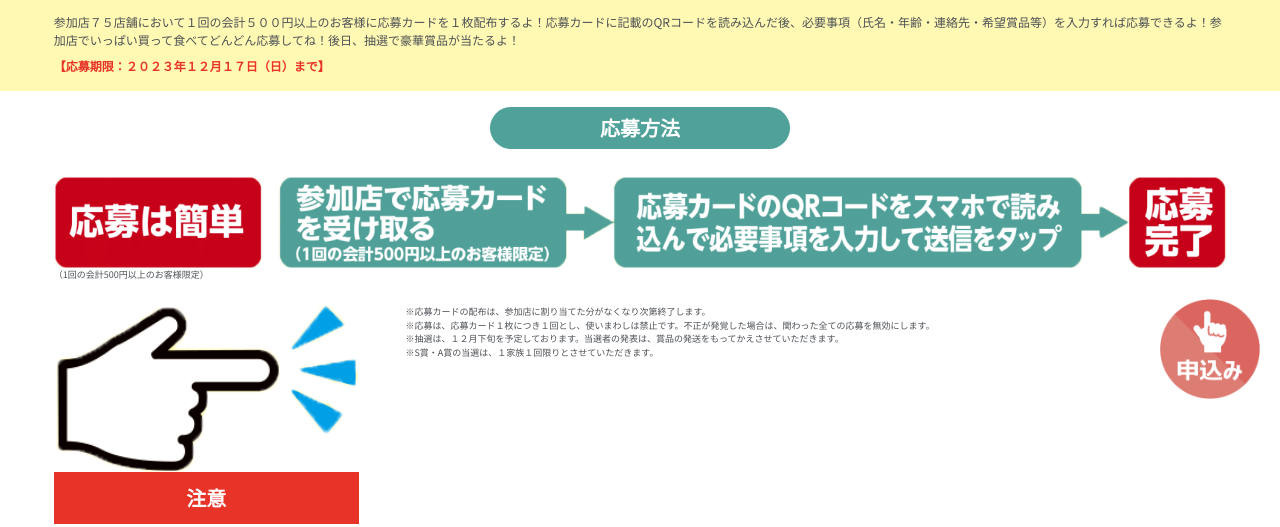
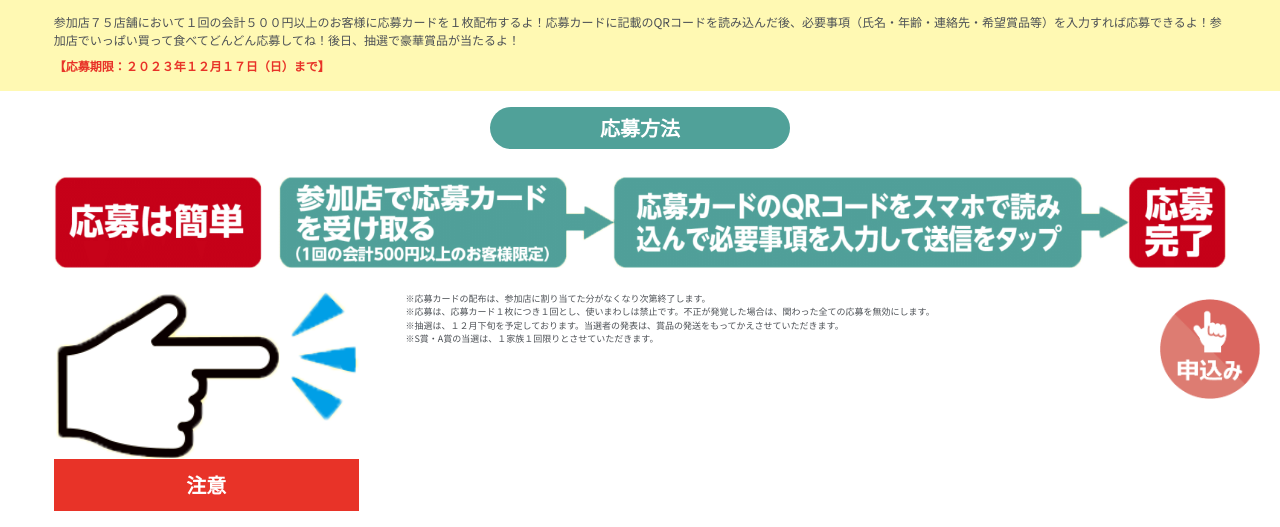
Before and after one commit to yan-3121/shouren2023, a plain HTML site: page index.html in a window 1280 px wide. Shown: the part 361-888 px from the top of the page. Drawn offline with Linux system fonts and the light colour scheme.

Commit message:
[add]20231107

```diff
--- a/css/style.css
+++ b/css/style.css
@@ -568,14 +568,10 @@ h1, h2, p {
   background-color: #50a199;
 }
 .how_to_apply .apply_flow {
-  margin-top: 24px;
+  margin-block: 24px;
 }
 .how_to_apply .apply_flow img {
   max-width: 100%;
-}
-.how_to_apply .apply_flow__description {
-  font-size: 9px;
-  margin-bottom: 24px;
 }
 .how_to_apply .apply__cont {
   display: flex;
--- a/index.html
+++ b/index.html
@@ -42,7 +42,6 @@
   <section class="how_to_apply wrapper">
     <h2 class="headline">応募方法</h2>
     <div class="apply_flow"><img src="./img/flow-1.png" alt=""></div>
-    <p class="apply_flow__description">（1回の会計500円以上のお客様限定）</p>
     <div class="apply__cont">
       <div class="check__cont">
         <div class="check__img"><img src="./img/attention.png" alt="注意"></div>
```
Also changed, not shown: 1 other file.
